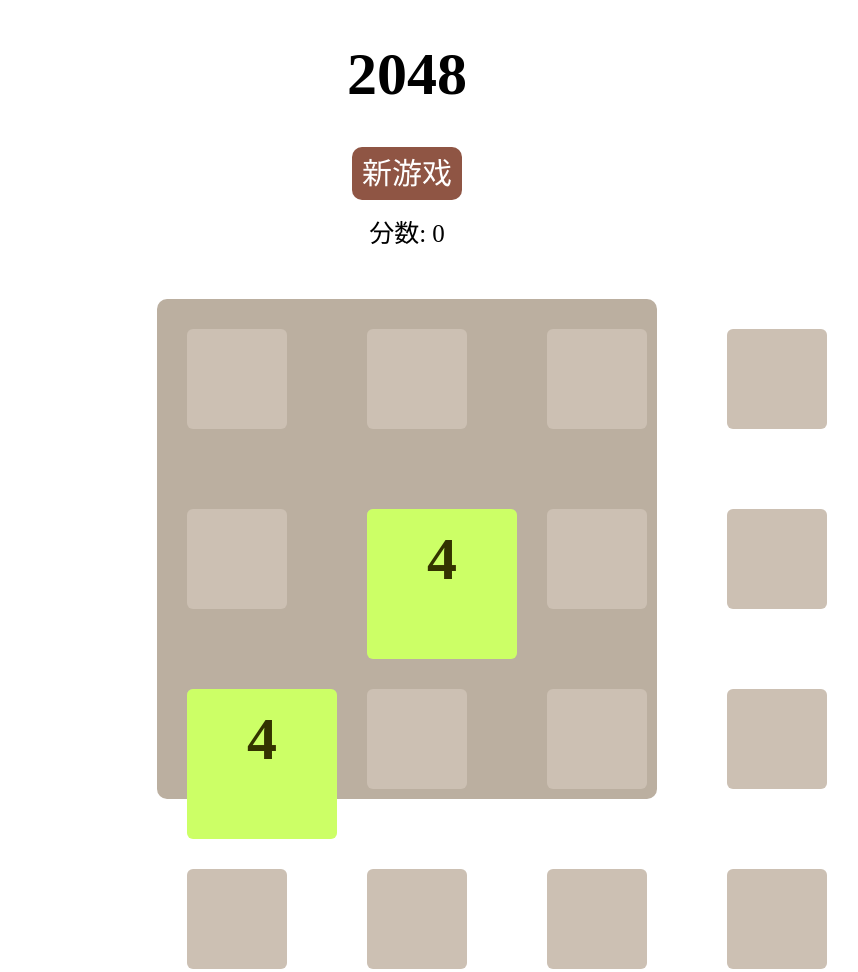
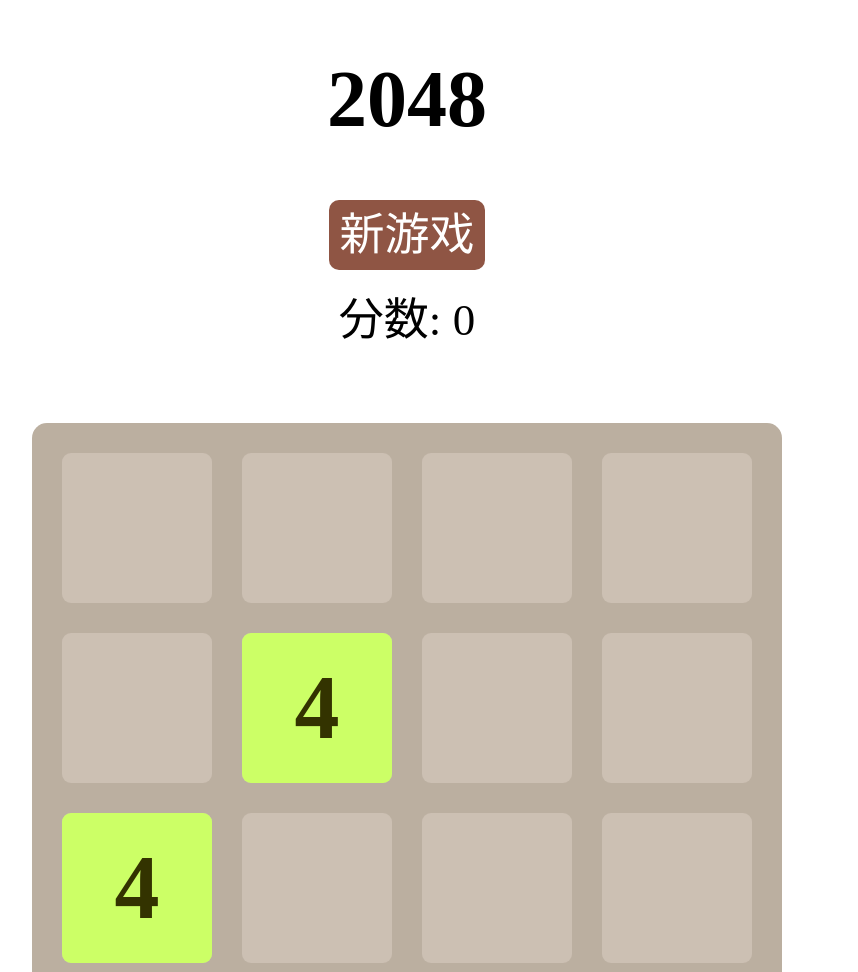
Before and after one commit to lwxsanshui/2048, a plain HTML site: page 2048/index.html in a window 1280 px wide. Shown: the top 972 px of the page, without its empty margins (233-1091 px from the left). Drawn offline with Linux system fonts and the light colour scheme.

Commit message:
Update base.css

```diff
--- a/2048/style/base.css
+++ b/2048/style/base.css
@@ -5,7 +5,7 @@ header{
     text-align: center;
 }
 header h1 {
-    font-size: 60px;
+    font-size: 80px;
     font-weight: bold;
 }
 header #newGameButton {
@@ -15,37 +15,37 @@ header #newGameButton {
     color: white;
     border-radius: 10px;
     text-decoration: none;
-    font-size: 30px;
+    font-size: 45px;
 }
 header #newGameButton:hover {
     background: #9f8488;
 }
 header p {
-    font-size: 25px;
+    font-size: 45px;
     margin: 20px auto;
 }
 #grid-container {
-    width: 460px;
-    height: 460px;
-    padding: 20px;
-    margin: 50px auto;
+    width: 690px;
+    height: 690px;
+    padding: 30px;
+    margin: 75px auto;
     background: #bbafa0;
-    border-radius: 10px;
+    border-radius: 15px;
     position: relative;
 }
 .grid-cell {
-    width: 100px;
-    height: 100px;
-    border-radius: 6px;
+    width: 150px;
+    height: 150px;
+    border-radius: 9px;
     background: #ccc0b3;
     position: absolute;
 }
 .number-cell {
-    width: 100px;
-    height: 100px;
-    border-radius: 6px;
-    line-height: 100px;
-    font-size: 60px;
+    width: 150px;
+    height: 150px;
+    border-radius: 9px;
+    line-height: 150px;
+    font-size: 90px;
     font-weight: bold;
     text-align: center;
     position: absolute;
```
